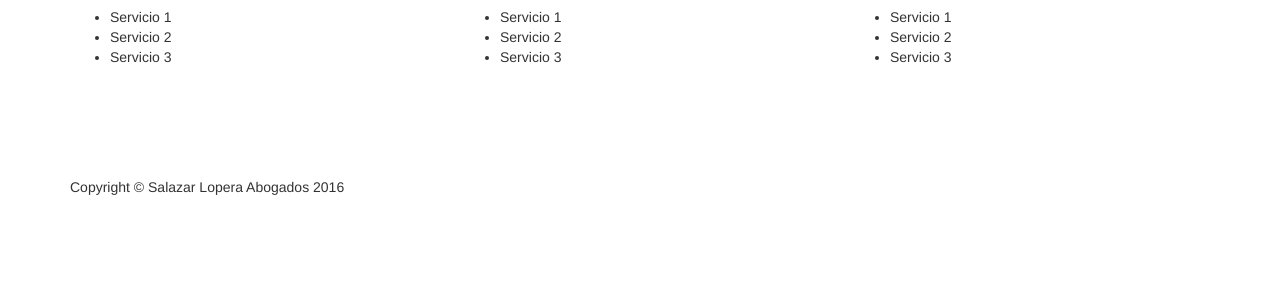
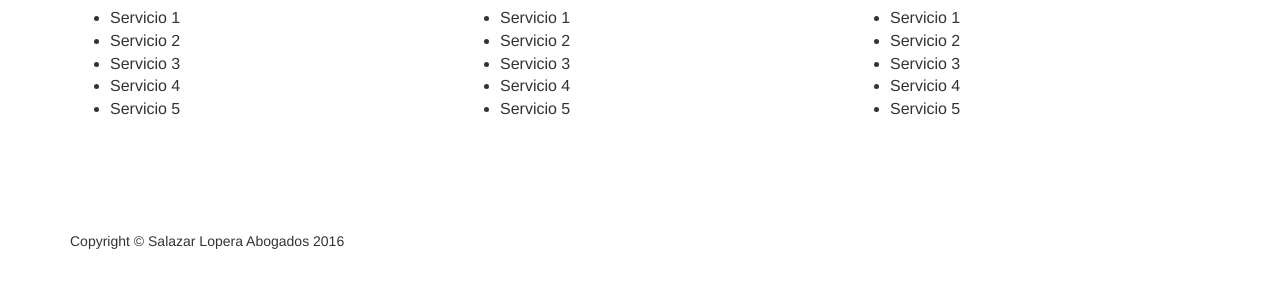
Before and after one commit to Ecarrion/slabogados-landing, a plain HTML site: page index.html in a window 1280 px wide. Shown: the part 640-928 px from the top of the page. Drawn offline with Linux system fonts and the light colour scheme.

Commit message:
Bigger font for services

```diff
--- a/css/small-business.css
+++ b/css/small-business.css
@@ -10,8 +10,11 @@ body {
 
 #contact {
   font-size: 18pt;
-  /*color: rgba(86,170,173,1);*/
   color: rgba(1,93,116,1);
+}
+
+.col-md-4 ul {
+  font-size: 12pt;
 }
 
 .navbar-fixed-top .nav {
--- a/index.html
+++ b/index.html
@@ -74,6 +74,12 @@
                   <li>
                     Servicio 3
                   </li>
+                  <li>
+                    Servicio 4
+                  </li>
+                  <li>
+                    Servicio 5
+                  </li>
                 </ul>
             </div>
             <!-- /.col-md-4 -->
@@ -89,6 +95,12 @@
                   <li>
                     Servicio 3
                   </li>
+                  <li>
+                    Servicio 4
+                  </li>
+                  <li>
+                    Servicio 5
+                  </li>
                 </ul>
             </div>
             <!-- /.col-md-4 -->
@@ -103,6 +115,12 @@
                   </li>
                   <li>
                     Servicio 3
+                  </li>
+                  <li>
+                    Servicio 4
+                  </li>
+                  <li>
+                    Servicio 5
                   </li>
                 </ul>
             </div>
```
